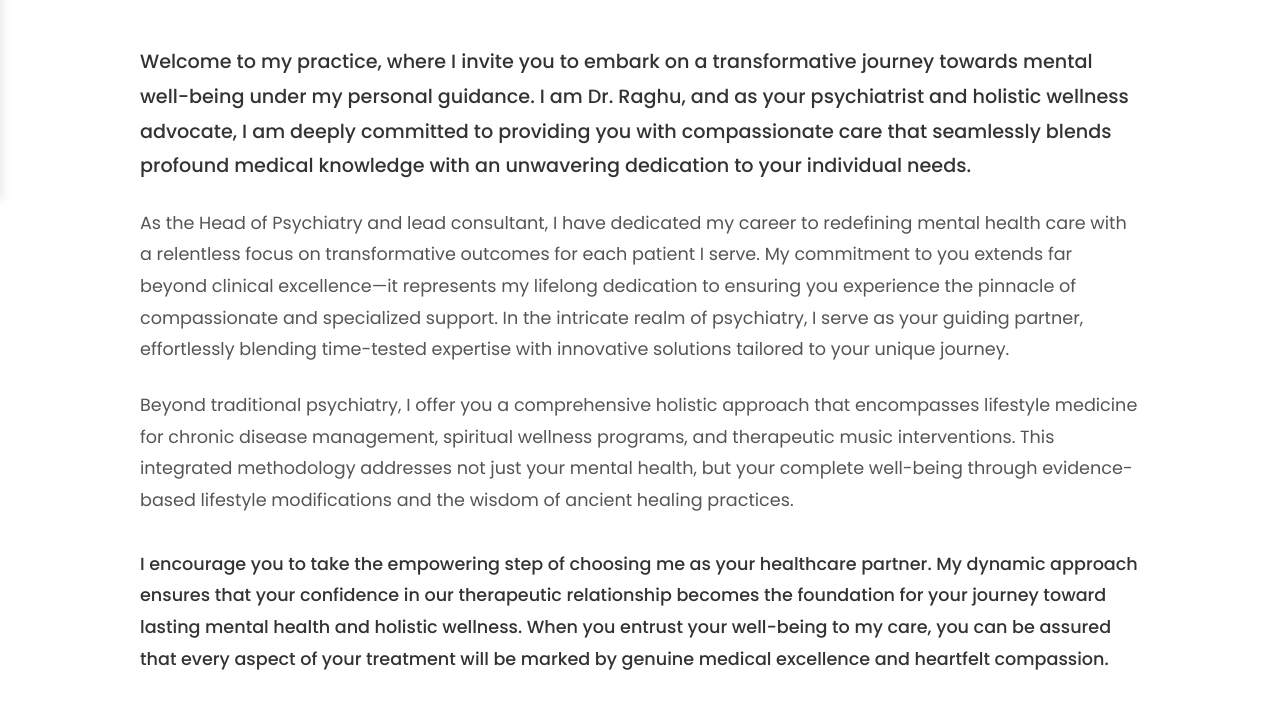
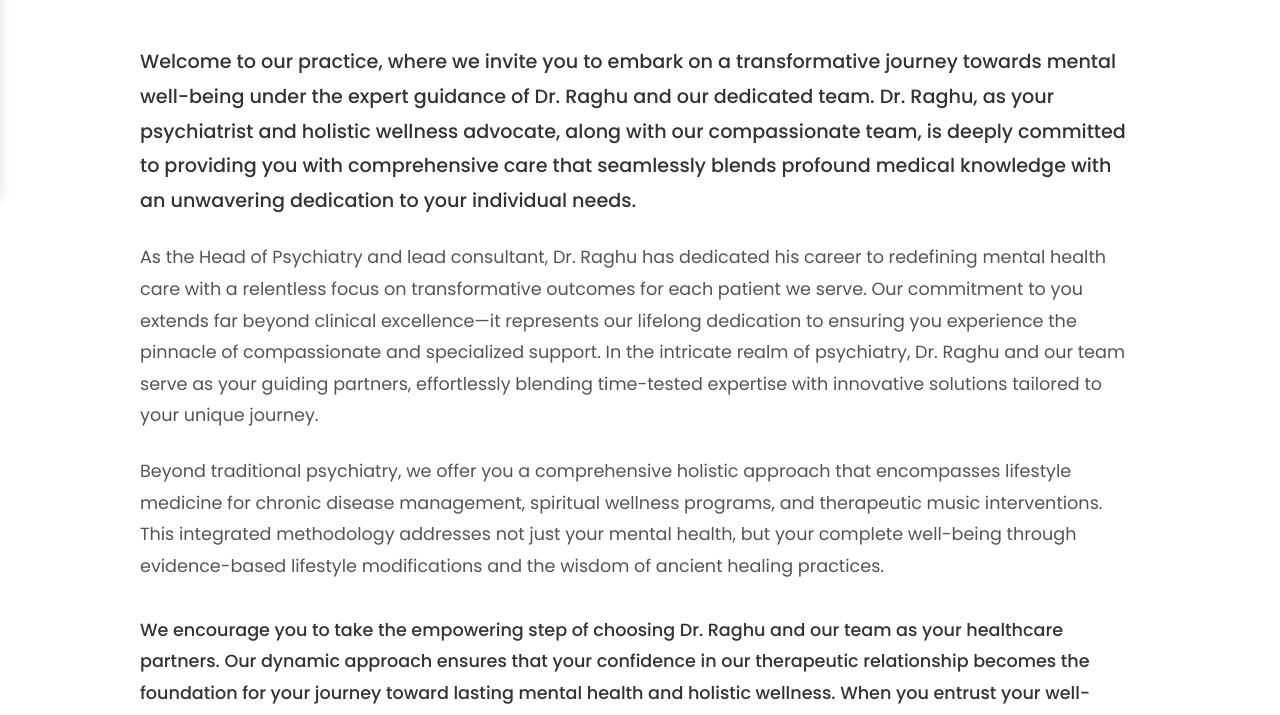
Before and after one commit to gk100799/dr-raghu-k-portfolio, a plain HTML site: page index.html in a window 1280 px wide. Shown: the part 600-1315 px from the top of the page. Drawn offline with Linux system fonts and the light colour scheme.

Commit message:
change about me section text again

```diff
--- a/index.html
+++ b/index.html
@@ -59,13 +59,13 @@
         <div class="section-container">
             <h2 class="section-title">About Dr. Raghu</h2>
             <div class="about-text">
-                <p class="intro-paragraph">Welcome to my practice, where I invite you to embark on a transformative journey towards mental well-being under my personal guidance. I am Dr. Raghu, and as your psychiatrist and holistic wellness advocate, I am deeply committed to providing you with compassionate care that seamlessly blends profound medical knowledge with an unwavering dedication to your individual needs.</p>
+                <p class="intro-paragraph">Welcome to our practice, where we invite you to embark on a transformative journey towards mental well-being under the expert guidance of Dr. Raghu and our dedicated team. Dr. Raghu, as your psychiatrist and holistic wellness advocate, along with our compassionate team, is deeply committed to providing you with comprehensive care that seamlessly blends profound medical knowledge with an unwavering dedication to your individual needs.</p>
 
-                <p>As the Head of Psychiatry and lead consultant, I have dedicated my career to redefining mental health care with a relentless focus on transformative outcomes for each patient I serve. My commitment to you extends far beyond clinical excellence—it represents my lifelong dedication to ensuring you experience the pinnacle of compassionate and specialized support. In the intricate realm of psychiatry, I serve as your guiding partner, effortlessly blending time-tested expertise with innovative solutions tailored to your unique journey.</p>
+                <p>As the Head of Psychiatry and lead consultant, Dr. Raghu has dedicated his career to redefining mental health care with a relentless focus on transformative outcomes for each patient we serve. Our commitment to you extends far beyond clinical excellence—it represents our lifelong dedication to ensuring you experience the pinnacle of compassionate and specialized support. In the intricate realm of psychiatry, Dr. Raghu and our team serve as your guiding partners, effortlessly blending time-tested expertise with innovative solutions tailored to your unique journey.</p>
 
-                <p>Beyond traditional psychiatry, I offer you a comprehensive holistic approach that encompasses lifestyle medicine for chronic disease management, spiritual wellness programs, and therapeutic music interventions. This integrated methodology addresses not just your mental health, but your complete well-being through evidence-based lifestyle modifications and the wisdom of ancient healing practices.</p>
+                <p>Beyond traditional psychiatry, we offer you a comprehensive holistic approach that encompasses lifestyle medicine for chronic disease management, spiritual wellness programs, and therapeutic music interventions. This integrated methodology addresses not just your mental health, but your complete well-being through evidence-based lifestyle modifications and the wisdom of ancient healing practices.</p>
 
-                <p class="closing-paragraph">I encourage you to take the empowering step of choosing me as your healthcare partner. My dynamic approach ensures that your confidence in our therapeutic relationship becomes the foundation for your journey toward lasting mental health and holistic wellness. When you entrust your well-being to my care, you can be assured that every aspect of your treatment will be marked by genuine medical excellence and heartfelt compassion.</p>
+                <p class="closing-paragraph">We encourage you to take the empowering step of choosing Dr. Raghu and our team as your healthcare partners. Our dynamic approach ensures that your confidence in our therapeutic relationship becomes the foundation for your journey toward lasting mental health and holistic wellness. When you entrust your well-being to our care, you can be assured that every aspect of your treatment will be marked by genuine medical excellence and heartfelt compassion.</p>
             </div>
         </div>
     </section>
```
